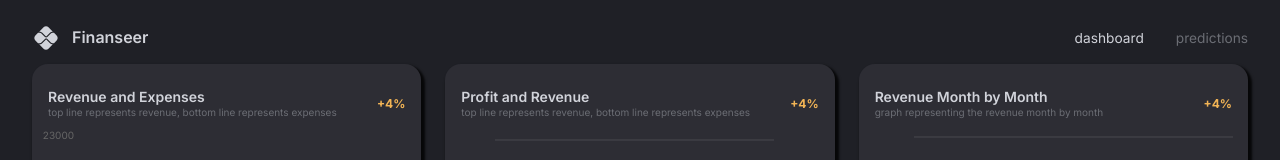
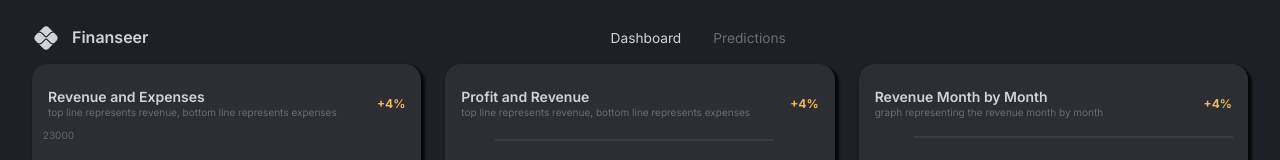
Before and after one commit to AyushBabbar/Admin-Dashboard, a React (Vite) app in the folder client/: page / in a window 1280 px wide. Shown: the top 160 px of the page. Built offline with nearby package versions, Linux system fonts and the light colour scheme; no server answers.

Commit message:
Shifted Dashboard/Prediction tab to center

```diff
--- a/client/src/scenes/navbar/index.tsx
+++ b/client/src/scenes/navbar/index.tsx
@@ -1,7 +1,7 @@
 import { useState } from "react";
 import { Link } from "react-router-dom";
 import PixIcon from "@mui/icons-material/Pix";
-import { Box, Typography, useTheme } from "@mui/material";
+import { Box, Typography, rgbToHex, useTheme } from "@mui/material";
 import FlexBetween from "@/components/FlexBetween";
 
 type Props = {};
@@ -19,9 +19,9 @@ const Navbar = (props: Props) => {
         </Typography>
       </FlexBetween>
 
-      {/* RIGHT SIDE */}
+      {/* Center SIDE */}
       <FlexBetween gap="2rem">
-        <Box sx={{ "&:hover": { color: palette.primary[100] } }}>
+        <Box sx={{ "&:hover": { backgroundColor: "#07605050" } }}>
           <Link
             to="/"
             onClick={() => setSelected("dashboard")}
@@ -30,10 +30,16 @@ const Navbar = (props: Props) => {
               textDecoration: "inherit",
             }}
           >
-            dashboard
+            Dashboard
           </Link>
         </Box>
-        <Box sx={{ "&:hover": { color: palette.primary[100] } }}>
+        <Box
+          sx={{
+            "&:hover": {
+              backgroundColor: "#07605050",
+            },
+          }}
+        >
           <Link
             to="/predictions"
             onClick={() => setSelected("predictions")}
@@ -42,10 +48,13 @@ const Navbar = (props: Props) => {
               textDecoration: "inherit",
             }}
           >
-            predictions
+            Predictions
           </Link>
         </Box>
       </FlexBetween>
+
+      {/* right side */}
+      <Box></Box>
     </FlexBetween>
   );
 };
```
